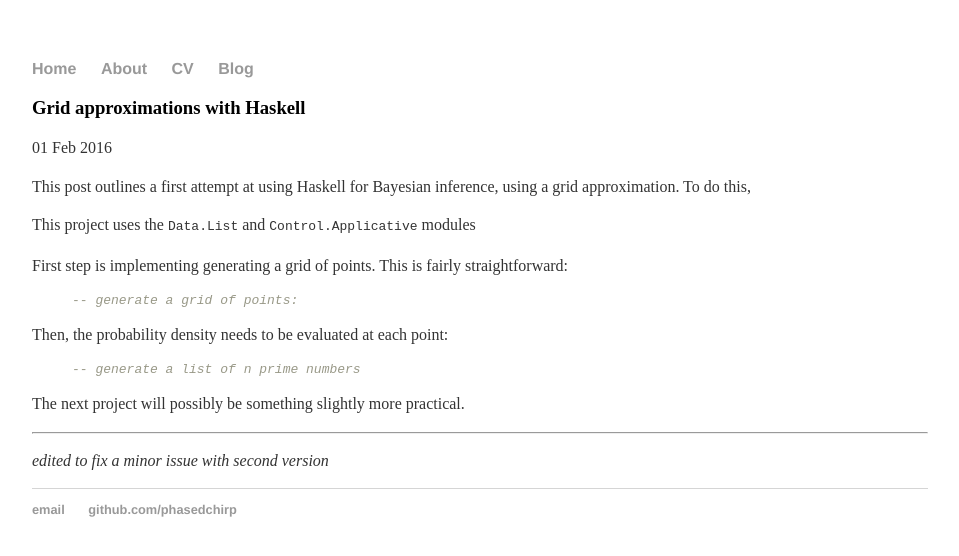
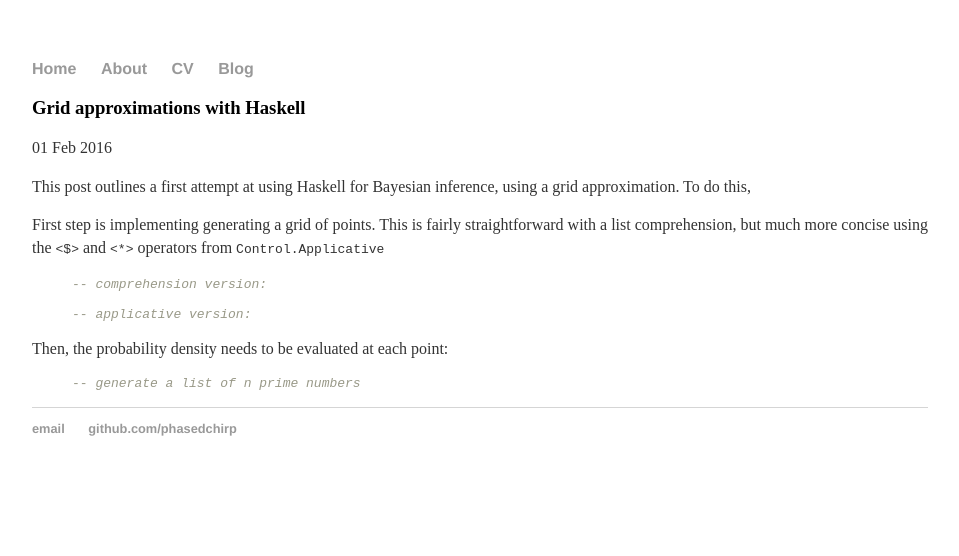
Before and after one commit to phasedchirp/phasedchirp.github.io, a Jekyll site: the page built from _posts/2016-02-01-grid-approximation.md, in a window 1280 px wide. Shown: the top 556 px of the page, without its empty margins (160-1119 px from the left). Built offline with Jekyll 4.4.1, drawn with Linux system fonts in a browser that asks for light colours.

Commit message:
started post on grid approximation

```diff
--- a/_posts/2016-02-01-grid-approximation.md
+++ b/_posts/2016-02-01-grid-approximation.md
@@ -6,12 +6,13 @@
 
 This post outlines a first attempt at using Haskell for Bayesian inference, using a grid approximation. To do this,
 
-This project uses the `Data.List` and `Control.Applicative` modules
 
-First step is implementing generating a grid of points. This is fairly straightforward:
+First step is implementing generating a grid of points. This is fairly straightforward with a list comprehension, but much more concise using the `<$>` and `<*>` operators from `Control.Applicative`
 
 {% highlight Haskell %}
--- generate a grid of points:
+-- comprehension version:
+
+-- applicative version:
 
 
 {% endhighlight %}
@@ -22,9 +23,3 @@
 -- generate a list of n prime numbers
 
 {% endhighlight %}
-
-The next project will possibly be something slightly more practical.
-
-
-------------------------------------------
-*edited to fix a minor issue with second version*
```
